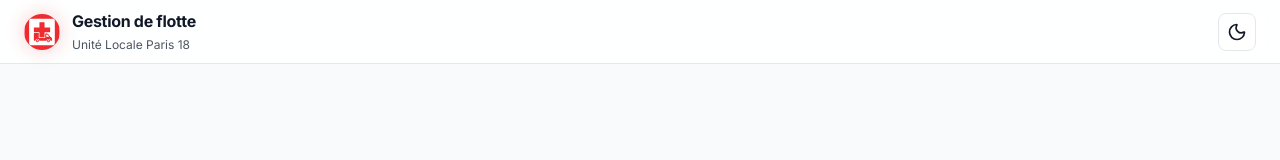
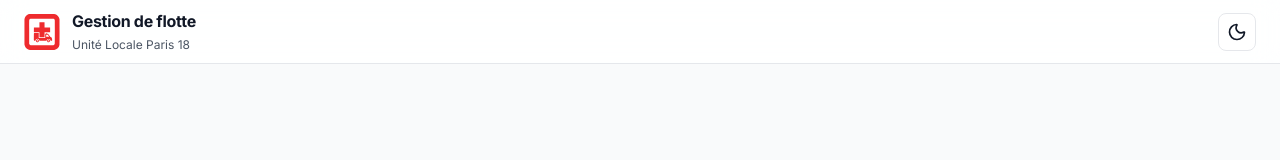
Before and after one commit to jndev-42/CRF-Fleet-management, a Next.js app: page /login in a window 1280 px wide. Shown: the top 160 px of the page. Built offline with nearby package versions, Linux system fonts and the light colour scheme; no server answers.

Commit message:
feat: Introduce a new round SVG logo for maskable icons and simplify header logo styling by removing redundant CSS.

```diff
--- a/src/app/globals.css
+++ b/src/app/globals.css
@@ -143,8 +143,6 @@ body {
 .header-logo {
   width: 36px;
   height: 36px;
-  border-radius: 50%;
-  box-shadow: var(--shadow-glow);
   flex-shrink: 0;
 }
 
```
Also changed, not shown: public/crf-logo-round.svg (added), public/manifest.json.
